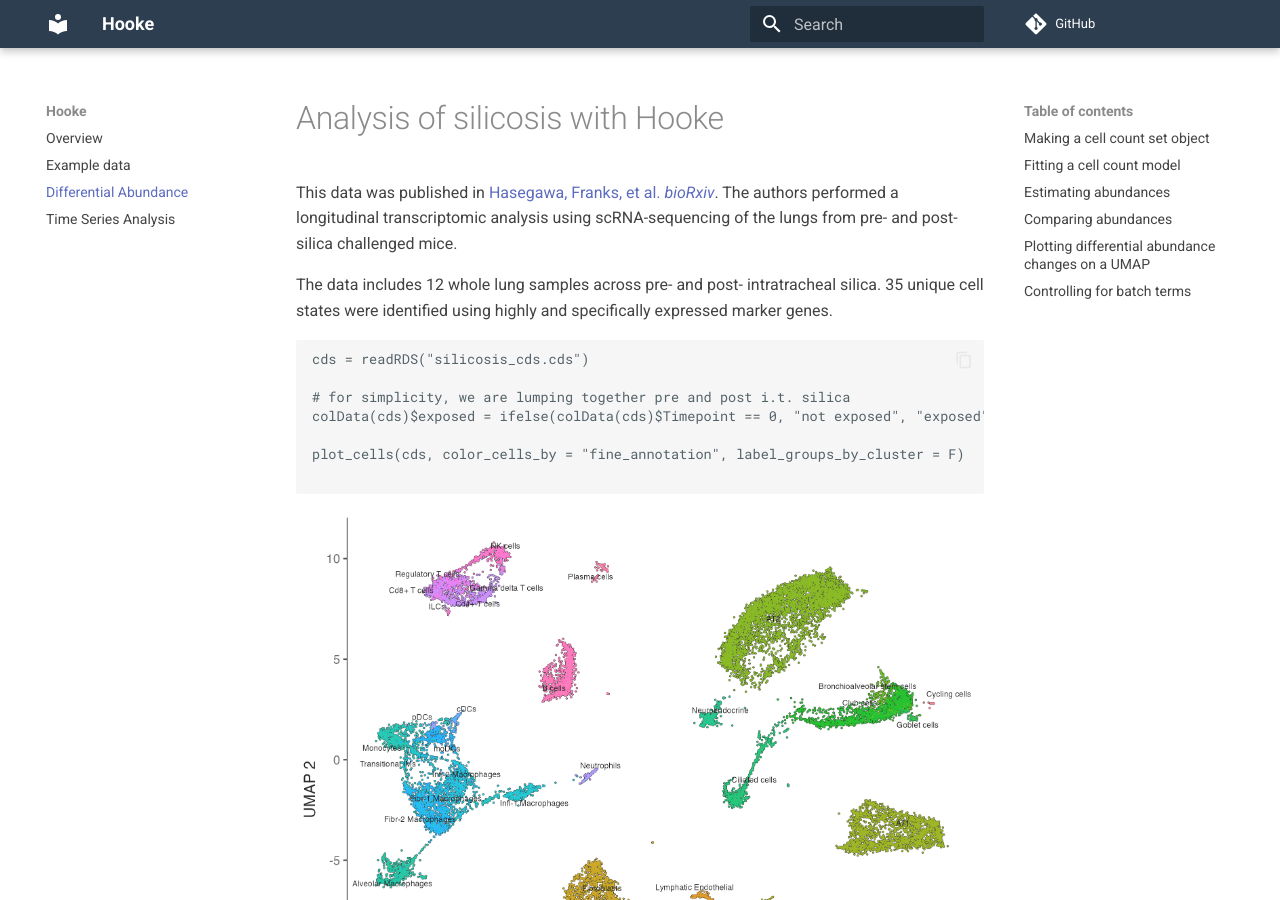
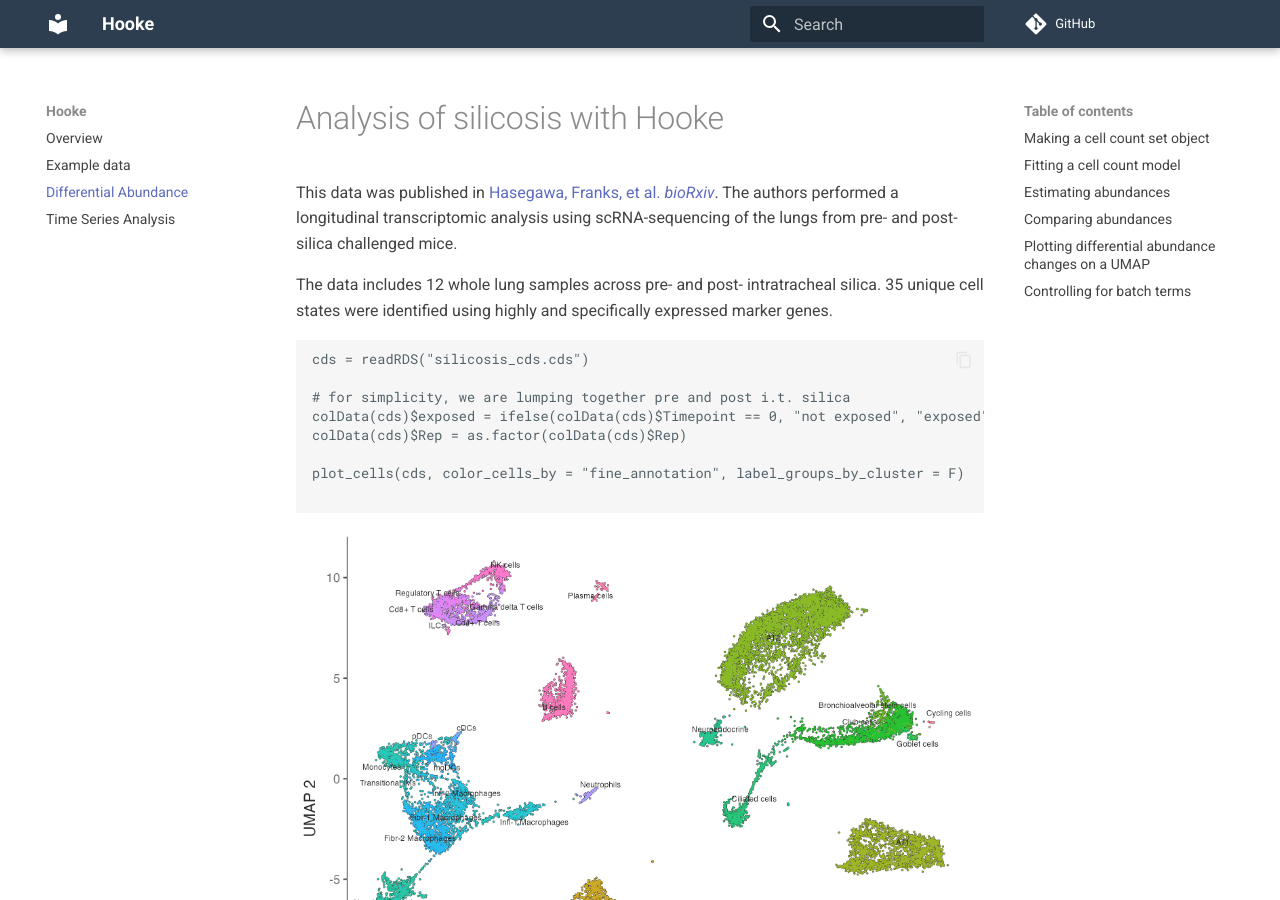
Before and after one commit to cole-trapnell-lab/hooke, an MkDocs documentation site: the page built from docs/about.md, in a window 1280 px wide and 900 px high. Built offline with MkDocs 1.6.1 and Material for MkDocs 9.7.7, drawn with Linux system fonts in a browser that asks for light colours; comment, search, counter and statistics services are not loaded.

```diff
--- a/docs/about.md
+++ b/docs/about.md
@@ -10,6 +10,7 @@
 
 # for simplicity, we are lumping together pre and post i.t. silica
 colData(cds)$exposed = ifelse(colData(cds)$Timepoint == 0, "not exposed", "exposed")
+colData(cds)$Rep = as.factor(colData(cds)$Rep)
 
 plot_cells(cds, color_cells_by = "fine_annotation", label_groups_by_cluster = F)
 
```
Also changed, not shown: docs/advanced.md (+1 -1 lines).
